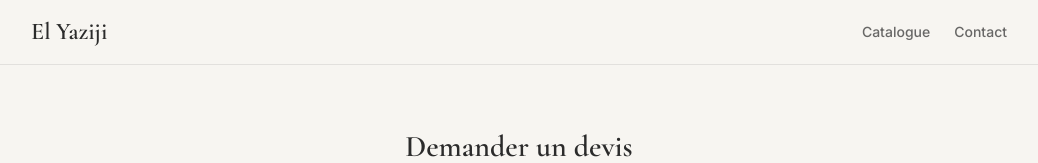
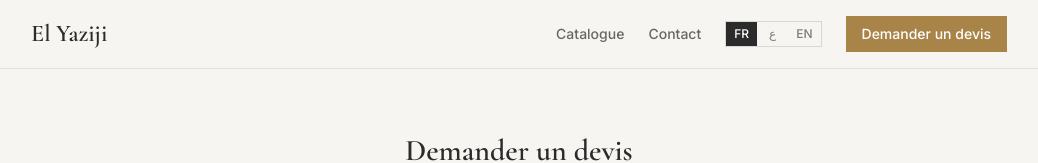
Before and after one commit to gharnett-ai/el-yaziji-marbre, a Next.js app: page /devis in a window 1280 px wide. Shown: the top 163 px of the page, without its empty margins (121-1159 px from the left). Built offline with nearby package versions, Linux system fonts and the light colour scheme; no server answers; the database is empty.

Commit message:
Translate devis page into FR/AR/EN

```diff
--- a/app/devis/page.tsx
+++ b/app/devis/page.tsx
@@ -3,15 +3,77 @@
 import { useEffect, useState, Suspense } from 'react';
 import { useSearchParams } from 'next/navigation';
 import { createClient } from '@/lib/supabase/client';
+import Header from '@/components/Header';
+import Footer from '@/components/Footer';
+import { useLanguage } from '@/lib/LanguageContext';
 
 interface Product {
   id: string;
   name: string;
 }
 
+const content = {
+  fr: {
+    title: 'Demander un devis',
+    subtitle: 'Remplissez ce formulaire, nous vous contacterons rapidement.',
+    fullName: 'Nom complet',
+    phone: 'Téléphone',
+    product: 'Produit (optionnel)',
+    notSpecified: '-- Non spécifié --',
+    orderType: 'Type de commande',
+    detail: 'Détail',
+    gros: 'Gros / Professionnel',
+    quantity: 'Quantité approximative',
+    quantityPlaceholder: 'ex: 20 m²',
+    message: 'Message (optionnel)',
+    submit: 'Envoyer la demande',
+    sending: 'Envoi en cours...',
+    success: 'Votre demande a été envoyée ! Nous vous contacterons rapidement.',
+    error: 'Erreur',
+  },
+  ar: {
+    title: 'طلب عرض سعر',
+    subtitle: 'املأ هذا النموذج، سنتصل بك في أقرب وقت.',
+    fullName: 'الاسم الكامل',
+    phone: 'الهاتف',
+    product: 'المنتج (اختياري)',
+    notSpecified: '-- غير محدد --',
+    orderType: 'نوع الطلب',
+    detail: 'تقسيط',
+    gros: 'جملة / محترف',
+    quantity: 'الكمية التقريبية',
+    quantityPlaceholder: 'مثال: 20 م²',
+    message: 'رسالة (اختياري)',
+    submit: 'إرسال الطلب',
+    sending: 'جارٍ الإرسال...',
+    success: 'تم إرسال طلبك! سنتصل بك قريبًا.',
+    error: 'خطأ',
+  },
+  en: {
+    title: 'Request a Quote',
+    subtitle: "Fill out this form and we'll get back to you quickly.",
+    fullName: 'Full name',
+    phone: 'Phone',
+    product: 'Product (optional)',
+    notSpecified: '-- Not specified --',
+    orderType: 'Order type',
+    detail: 'Retail',
+    gros: 'Bulk / Professional',
+    quantity: 'Approximate quantity',
+    quantityPlaceholder: 'e.g. 20 m²',
+    message: 'Message (optional)',
+    submit: 'Send request',
+    sending: 'Sending...',
+    success: "Your request has been sent! We'll contact you shortly.",
+    error: 'Error',
+  },
+};
+
 function DevisForm() {
   const searchParams = useSearchParams();
   const preselectedProduct = searchParams.get('product') || '';
+  const { lang } = useLanguage();
+  const t = content[lang];
 
   const [products, setProducts] = useState<Product[]>([]);
   const [fullName, setFullName] = useState('');
@@ -36,7 +98,7 @@ function DevisForm() {
 
   const handleSubmit = async (e: React.FormEvent) => {
     e.preventDefault();
-    setStatus('Envoi en cours...');
+    setStatus(t.sending);
 
     const { error } = await supabase.from('quote_requests').insert({
       full_name: fullName,
@@ -48,9 +110,9 @@ function DevisForm() {
     });
 
     if (error) {
-      setStatus(`Erreur: ${error.message}`);
+      setStatus(`${t.error}: ${error.message}`);
     } else {
-      setStatus('Votre demande a été envoyée ! Nous vous contacterons rapidement.');
+      setStatus(t.success);
       setFullName('');
       setPhone('');
       setQuantityNote('');
@@ -60,23 +122,15 @@ function DevisForm() {
 
   return (
     <div className="min-h-screen bg-ivory">
-      <div className="border-b border-graphite/10">
-        <div className="max-w-5xl mx-auto px-6 py-4 flex justify-between items-center">
-          <a href="/" className="font-heading text-2xl font-semibold text-graphite">El Yaziji</a>
-          <nav className="flex items-center gap-6 text-sm font-medium text-graphite/70">
-            <a href="/catalogue" className="hover:text-graphite">Catalogue</a>
-            <a href="/contact" className="hover:text-graphite">Contact</a>
-          </nav>
-        </div>
-      </div>
+      <Header />
 
-      <div className="max-w-md mx-auto px-6 py-16">
-        <h1 className="font-heading text-3xl font-semibold text-graphite mb-2 text-center">Demander un devis</h1>
-        <p className="text-graphite/60 text-center mb-8 text-sm">Remplissez ce formulaire, nous vous contacterons rapidement.</p>
+      <div className="max-w-md mx-auto px-6 py-12 md:py-16">
+        <h1 className="font-heading text-2xl md:text-3xl font-semibold text-graphite mb-2 text-center">{t.title}</h1>
+        <p className="text-graphite/60 text-center mb-8 text-sm">{t.subtitle}</p>
 
         <form onSubmit={handleSubmit} className="bg-white border border-graphite/10 p-6 space-y-4">
           <div>
-            <label className="block text-sm font-medium text-graphite/70 mb-1">Nom complet</label>
+            <label className="block text-sm font-medium text-graphite/70 mb-1">{t.fullName}</label>
             <input
               type="text"
               required
@@ -86,7 +140,7 @@ function DevisForm() {
             />
           </div>
           <div>
-            <label className="block text-sm font-medium text-graphite/70 mb-1">Téléphone</label>
+            <label className="block text-sm font-medium text-graphite/70 mb-1">{t.phone}</label>
             <input
               type="tel"
               required
@@ -97,49 +151,49 @@ function DevisForm() {
             />
           </div>
           <div>
-            <label className="block text-sm font-medium text-graphite/70 mb-1">Produit (optionnel)</label>
+            <label className="block text-sm font-medium text-graphite/70 mb-1">{t.product}</label>
             <select
               value={productId}
               onChange={(e) => setProductId(e.target.value)}
               className="w-full border border-graphite/15 p-2.5 outline-none focus:ring-2 focus:ring-gold"
             >
-              <option value="">-- Non spécifié --</option>
+              <option value="">{t.notSpecified}</option>
               {products.map((p) => (
                 <option key={p.id} value={p.id}>{p.name}</option>
               ))}
             </select>
           </div>
           <div>
-            <label className="block text-sm font-medium text-graphite/70 mb-2">Type de commande</label>
+            <label className="block text-sm font-medium text-graphite/70 mb-2">{t.orderType}</label>
             <div className="grid grid-cols-2 gap-2">
               <button
                 type="button"
                 onClick={() => setOrderType('detail')}
                 className={`p-2.5 text-sm font-medium border ${orderType === 'detail' ? 'border-gold bg-gold/10 text-gold' : 'border-graphite/15 text-graphite/60'}`}
               >
-                Détail
+                {t.detail}
               </button>
               <button
                 type="button"
                 onClick={() => setOrderType('gros')}
                 className={`p-2.5 text-sm font-medium border ${orderType === 'gros' ? 'border-gold bg-gold/10 text-gold' : 'border-graphite/15 text-graphite/60'}`}
               >
-                Gros / Professionnel
+                {t.gros}
               </button>
             </div>
           </div>
           <div>
-            <label className="block text-sm font-medium text-graphite/70 mb-1">Quantité approximative</label>
+            <label className="block text-sm font-medium text-graphite/70 mb-1">{t.quantity}</label>
             <input
               type="text"
-              placeholder="ex: 20 m²"
+              placeholder={t.quantityPlaceholder}
               value={quantityNote}
               onChange={(e) => setQuantityNote(e.target.value)}
               className="w-full border border-graphite/15 p-2.5 outline-none focus:ring-2 focus:ring-gold"
             />
           </div>
           <div>
-            <label className="block text-sm font-medium text-graphite/70 mb-1">Message (optionnel)</label>
+            <label className="block text-sm font-medium text-graphite/70 mb-1">{t.message}</label>
             <textarea
               rows={3}
               value={message}
@@ -151,12 +205,14 @@ function DevisForm() {
             type="submit"
             className="w-full bg-graphite text-white py-2.5 font-semibold hover:bg-graphite-light transition"
           >
-            Envoyer la demande
+            {t.submit}
           </button>
           {status && <p className="text-sm text-center text-graphite/70 mt-2">{status}</p>}
         </form>
       </div>
-        </div>
+
+      <Footer />
+    </div>
   );
 }
 
```
